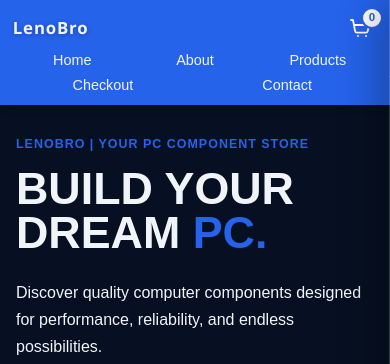
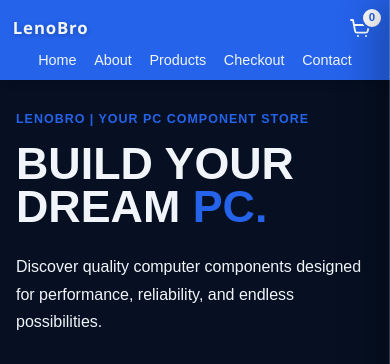
Before and after one commit to Evnglista/LenoBro-store, a plain HTML site: page index.html in a window 390 px wide. Shown: the top 364 px of the page. Drawn offline with Linux system fonts and the light colour scheme.

Commit message:
Improve mobile navigation spacing
Co-authored-by: Copilot <223556219+Copilot@users.noreply.github.com>

```diff
--- a/Css/Nav.css
+++ b/Css/Nav.css
@@ -123,21 +123,15 @@ nav li {
         grid-area: links;
         width: 100%;
         justify-self: stretch;
-        display: grid;
-        grid-template-columns: repeat(6, minmax(0, 1fr));
-        gap: 0.45rem 0.25rem;
+        display: flex;
+        flex-wrap: wrap;
+        justify-content: center;
+        gap: 0.55rem 1.1rem;
     }
 
     nav li {
-        min-width: 0;
         text-align: center;
     }
-
-    nav li:nth-child(1) { grid-area: 1 / 1 / 2 / 3; }
-    nav li:nth-child(2) { grid-area: 1 / 3 / 2 / 5; }
-    nav li:nth-child(3) { grid-area: 1 / 5 / 2 / 7; }
-    nav li:nth-child(4) { grid-area: 2 / 1 / 3 / 4; }
-    nav li:nth-child(5) { grid-area: 2 / 4 / 3 / 7; }
 
     nav a {
         font-size: 0.9rem;
```
